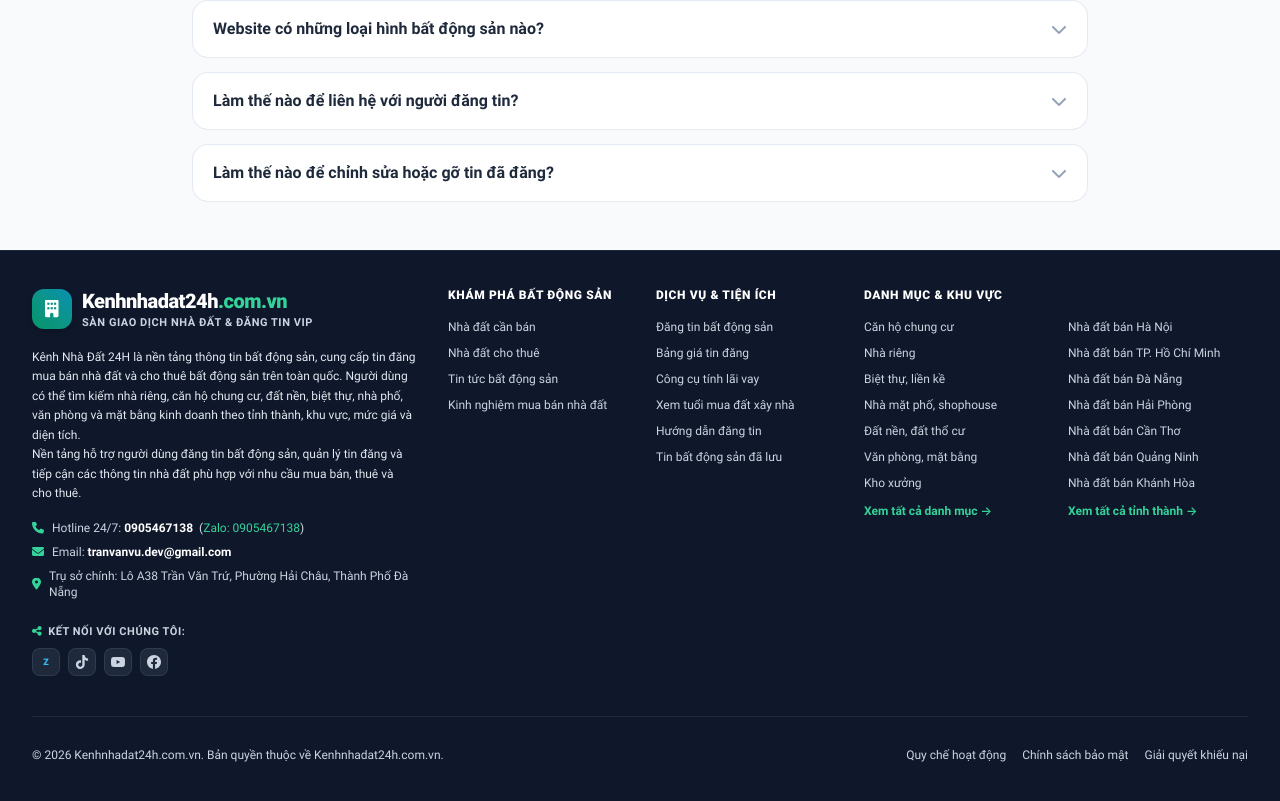
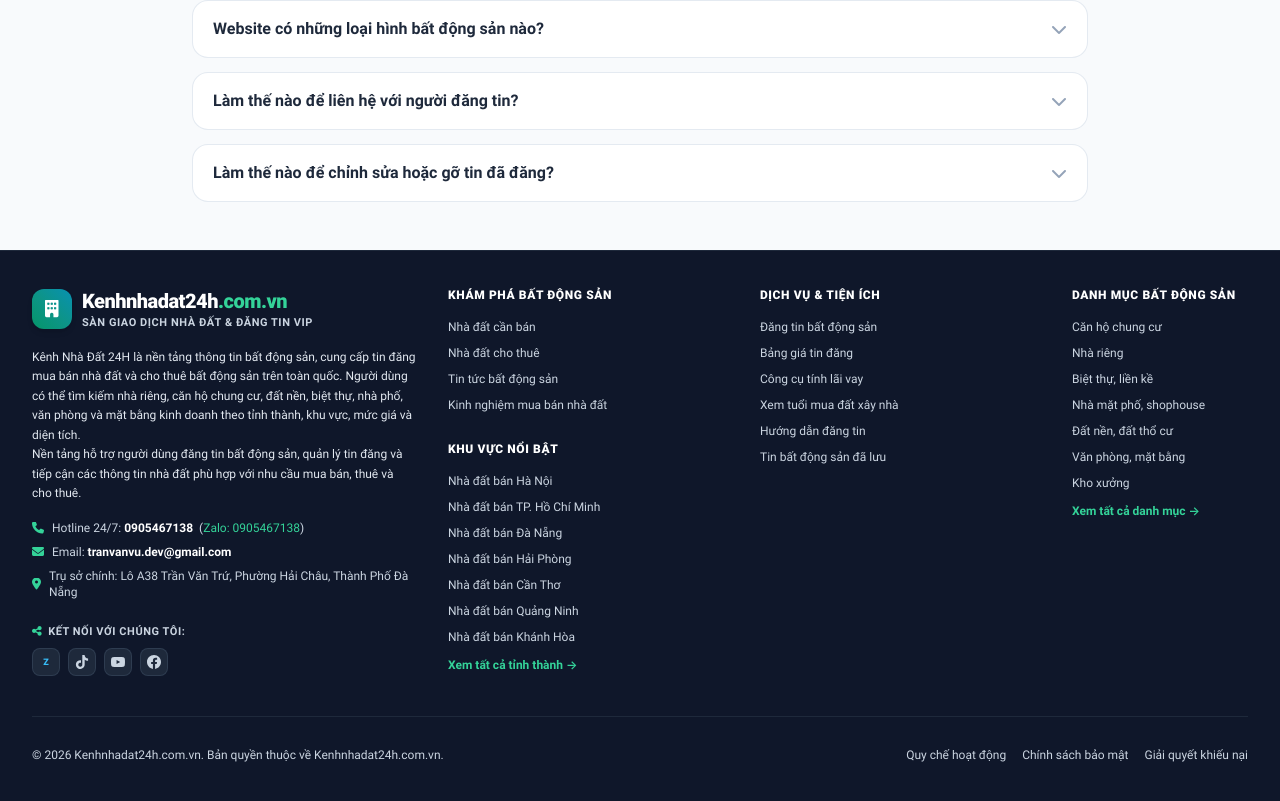
Before and after one commit to tranvureview-ops/bds-realestate, a Next.js app: page / in a window 1280 px wide. Shown: the part 5838-6639 px from the top of the page. Built offline with nearby package versions, Linux system fonts and the light colour scheme; no server answers; the database is empty.

Commit message:
feat(footer): move highlighted regions under Explore column with h3 heading

```diff
--- a/src/components/Footer.jsx
+++ b/src/components/Footer.jsx
@@ -193,8 +193,9 @@ export default function Footer() {
             )}
           </div>
 
-          {/* Cột 2: Quick links */}
-          <nav aria-label="Khám phá nhanh" className="lg:col-span-2">
+          {/* Cột 2: Quick links & Khu vực nổi bật */}
+          <div className="lg:col-span-3 space-y-6">
+            <nav aria-label="Khám phá nhanh">
               <h3 className="text-xs font-black uppercase text-white tracking-wider mb-3">
                 {col2Title}
               </h3>
@@ -209,8 +210,57 @@ export default function Footer() {
               </ul>
             </nav>
 
+            <nav aria-label="Khu vực nổi bật">
+              <h3 className="text-xs font-black uppercase text-white tracking-wider mb-3">
+                KHU VỰC NỔI BẬT
+              </h3>
+              <ul className="space-y-0.5 text-xs text-slate-300">
+                <li>
+                  <Link to="/nha-dat-ban-ha-noi" className="py-1.5 sm:py-1 hover:text-emerald-400 transition block">
+                    Nhà đất bán Hà Nội
+                  </Link>
+                </li>
+                <li>
+                  <Link to="/nha-dat-ban-ho-chi-minh" className="py-1.5 sm:py-1 hover:text-emerald-400 transition block">
+                    Nhà đất bán TP. Hồ Chí Minh
+                  </Link>
+                </li>
+                <li>
+                  <Link to="/nha-dat-ban-da-nang" className="py-1.5 sm:py-1 hover:text-emerald-400 transition block">
+                    Nhà đất bán Đà Nẵng
+                  </Link>
+                </li>
+                <li>
+                  <Link to="/nha-dat-ban-hai-phong" className="py-1.5 sm:py-1 hover:text-emerald-400 transition block">
+                    Nhà đất bán Hải Phòng
+                  </Link>
+                </li>
+                <li>
+                  <Link to="/nha-dat-ban-can-tho" className="py-1.5 sm:py-1 hover:text-emerald-400 transition block">
+                    Nhà đất bán Cần Thơ
+                  </Link>
+                </li>
+                <li>
+                  <Link to="/nha-dat-ban-quang-ninh" className="py-1.5 sm:py-1 hover:text-emerald-400 transition block">
+                    Nhà đất bán Quảng Ninh
+                  </Link>
+                </li>
+                <li>
+                  <Link to="/nha-dat-ban-khanh-hoa" className="py-1.5 sm:py-1 hover:text-emerald-400 transition block">
+                    Nhà đất bán Khánh Hòa
+                  </Link>
+                </li>
+                <li className="pt-1">
+                  <Link to="/nha-dat-ban" className="py-1 sm:py-0.5 text-emerald-400 hover:text-emerald-300 font-semibold transition block">
+                    Xem tất cả tỉnh thành &rarr;
+                  </Link>
+                </li>
+              </ul>
+            </nav>
+          </div>
+
           {/* Cột 3: Service & Member packages (Cố định HTML theo thiết kế, không dùng icon) */}
-          <nav aria-label="Dịch vụ và tiện ích" className="lg:col-span-2">
+          <nav aria-label="Dịch vụ và tiện ích" className="lg:col-span-3">
             <h3 className="text-xs font-black uppercase text-white tracking-wider mb-3">
               DỊCH VỤ & TIỆN ÍCH
             </h3>
@@ -262,14 +312,11 @@ export default function Footer() {
             </ul>
           </nav>
 
-          {/* Cột 4: Danh mục & khu vực */}
-          <nav aria-label="Danh mục và khu vực bất động sản" className="lg:col-span-4">
+          {/* Cột 4: Danh mục bất động sản */}
+          <nav aria-label="Danh mục bất động sản" className="lg:col-span-2">
             <h3 className="text-xs font-black uppercase text-white tracking-wider mb-3">
-              DANH MỤC & KHU VỰC
+              DANH MỤC BẤT ĐỘNG SẢN
             </h3>
-            <div className="grid grid-cols-2 gap-4 sm:gap-6">
-              {/* Phân mục 1: Danh mục bất động sản */}
-              <div>
             <ul className="space-y-0.5 text-xs text-slate-300">
               <li>
                 <Link to="/ban-can-ho-chung-cu" className="py-1.5 sm:py-1 hover:text-emerald-400 transition block">
@@ -312,54 +359,6 @@ export default function Footer() {
                 </Link>
               </li>
             </ul>
-              </div>
-
-              {/* Phân mục 2: Khu vực nổi bật */}
-              <div>
-                <ul className="space-y-0.5 text-xs text-slate-300">
-                  <li>
-                    <Link to="/nha-dat-ban-ha-noi" className="py-1.5 sm:py-1 hover:text-emerald-400 transition block">
-                      Nhà đất bán Hà Nội
-                    </Link>
-                  </li>
-                  <li>
-                    <Link to="/nha-dat-ban-ho-chi-minh" className="py-1.5 sm:py-1 hover:text-emerald-400 transition block">
-                      Nhà đất bán TP. Hồ Chí Minh
-                    </Link>
-                  </li>
-                  <li>
-                    <Link to="/nha-dat-ban-da-nang" className="py-1.5 sm:py-1 hover:text-emerald-400 transition block">
-                      Nhà đất bán Đà Nẵng
-                    </Link>
-                  </li>
-                  <li>
-                    <Link to="/nha-dat-ban-hai-phong" className="py-1.5 sm:py-1 hover:text-emerald-400 transition block">
-                      Nhà đất bán Hải Phòng
-                    </Link>
-                  </li>
-                  <li>
-                    <Link to="/nha-dat-ban-can-tho" className="py-1.5 sm:py-1 hover:text-emerald-400 transition block">
-                      Nhà đất bán Cần Thơ
-                    </Link>
-                  </li>
-                  <li>
-                    <Link to="/nha-dat-ban-quang-ninh" className="py-1.5 sm:py-1 hover:text-emerald-400 transition block">
-                      Nhà đất bán Quảng Ninh
-                    </Link>
-                  </li>
-                  <li>
-                    <Link to="/nha-dat-ban-khanh-hoa" className="py-1.5 sm:py-1 hover:text-emerald-400 transition block">
-                      Nhà đất bán Khánh Hòa
-                    </Link>
-                  </li>
-                  <li className="pt-1">
-                    <Link to="/nha-dat-ban" className="py-1 sm:py-0.5 text-emerald-400 hover:text-emerald-300 font-semibold transition block">
-                      Xem tất cả tỉnh thành &rarr;
-                    </Link>
-                  </li>
-                </ul>
-              </div>
-            </div>
           </nav>
         </div>
 
```
Lines whose indentation alone changed are shown as unchanged.
